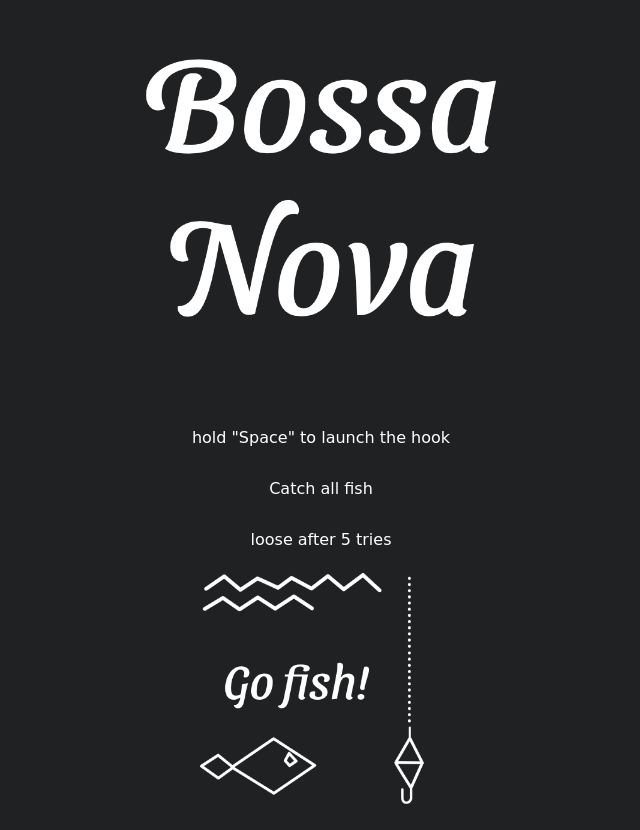
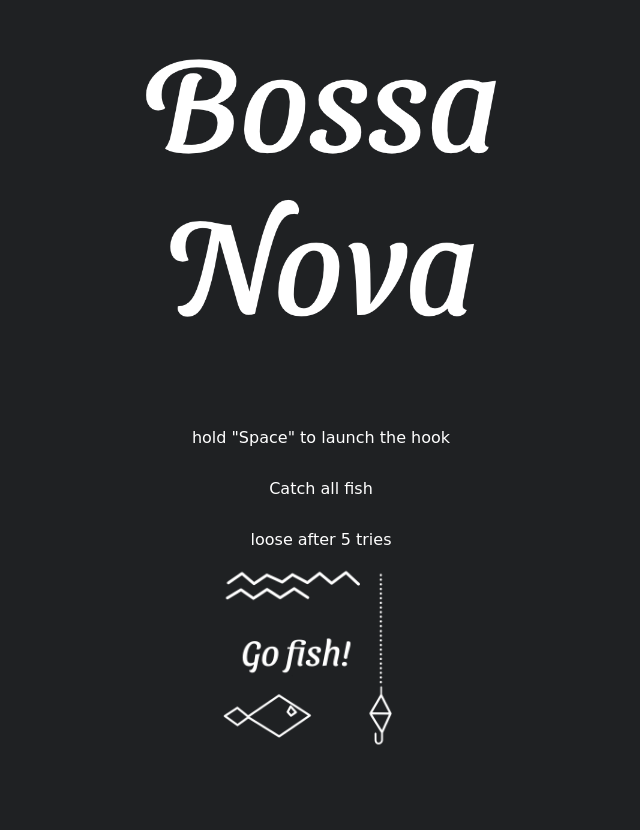
Before and after one commit to Gk1mtd/bossanova, a website: page index.html in a window 1280 px wide. Shown: the whole page, without its empty margins (319-959 px from the left). After the commit the page ends 800 px from the top, so only its background shows below. Drawn offline with Linux system fonts and the light colour scheme; a web font is replaced by a local one.

```diff
--- a/styles/style.css
+++ b/styles/style.css
@@ -21,8 +21,8 @@
 }
 
 .goFish img {
-    width: 20%;
-    margin: 0 40%;
+    width: 15%;
+    margin: 0 42%;
     height: auto;
 }
 
```
